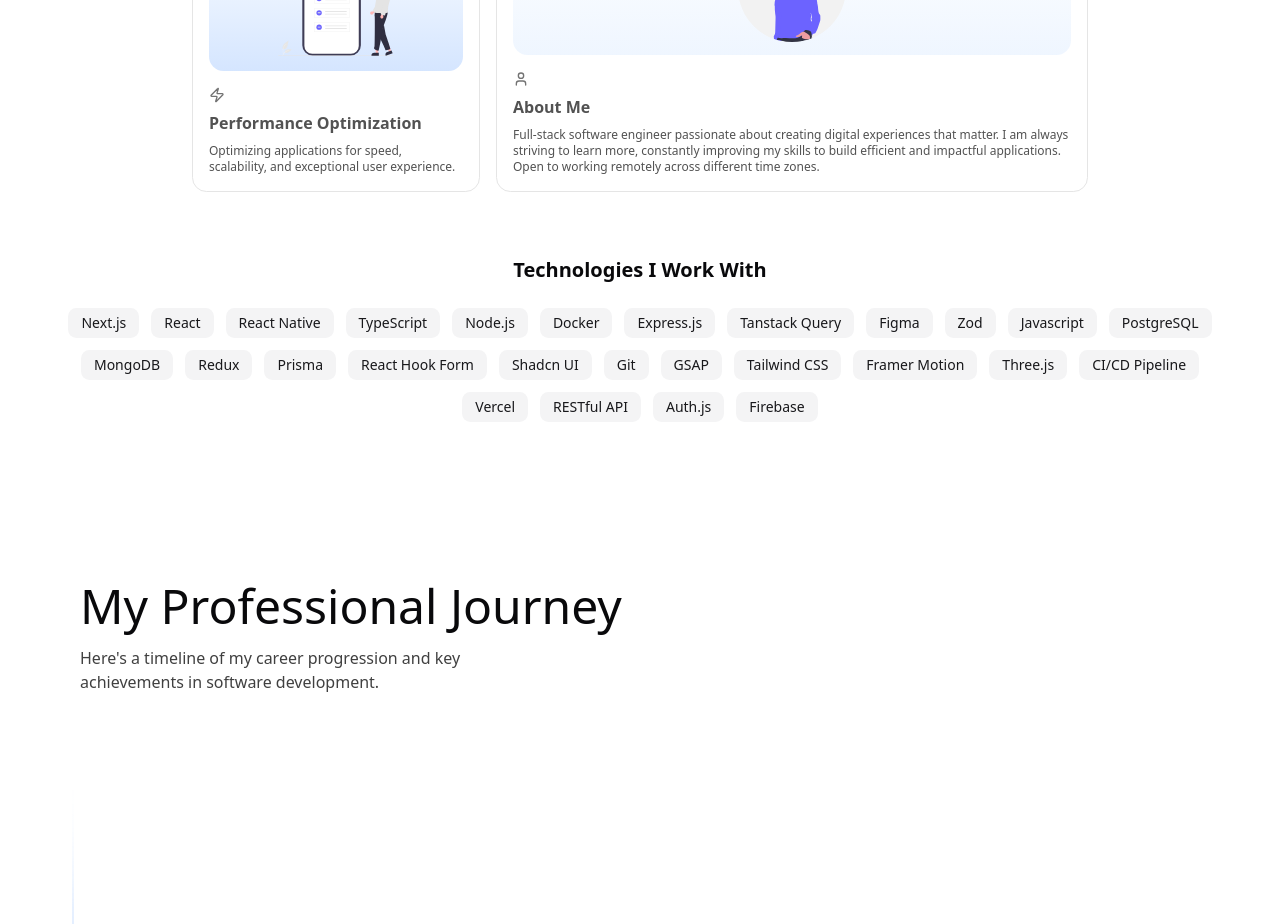
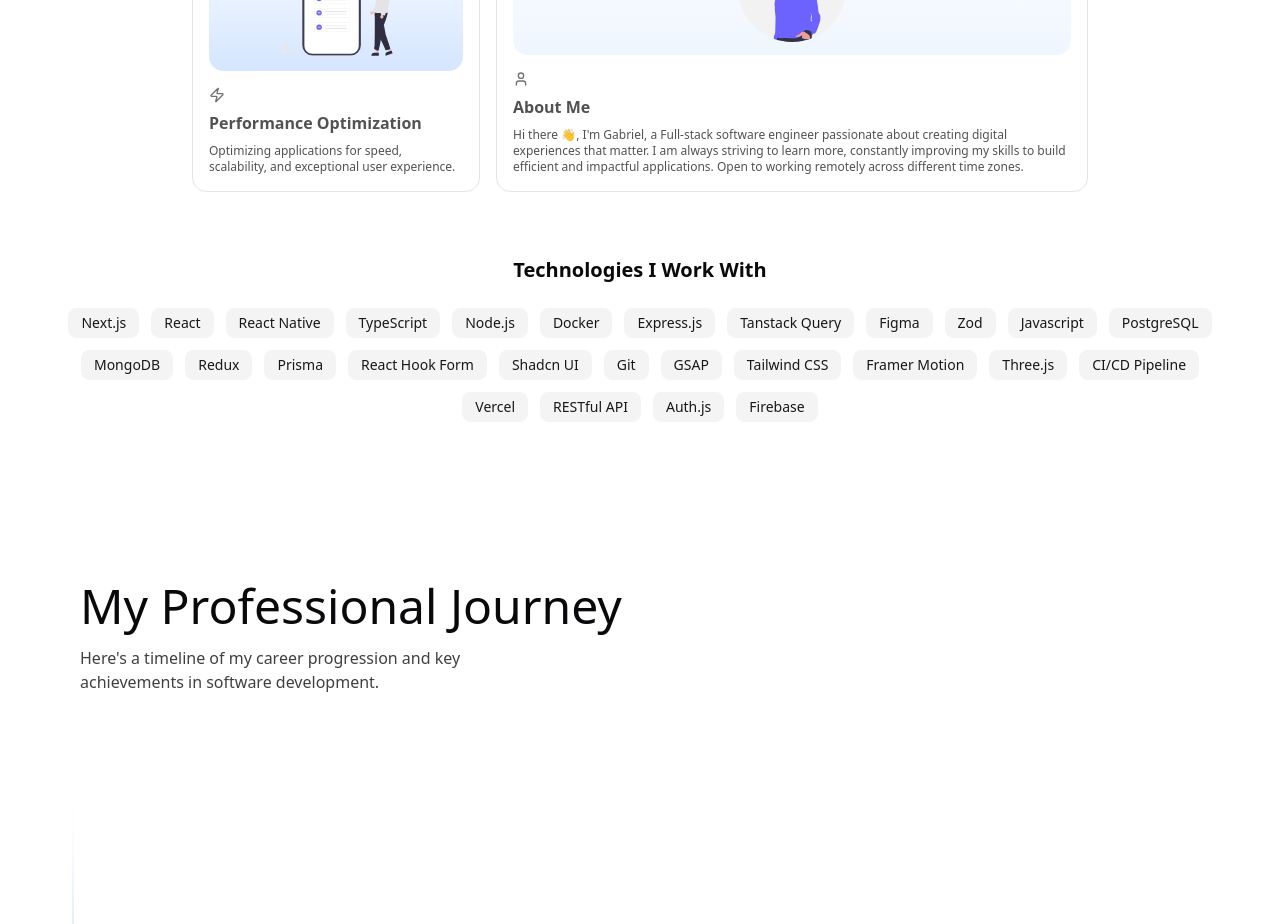
Before and after one commit to Gab-codes/cms-portfolio, a Next.js app: page / in a window 1280 px wide. Shown: the part 1800-2724 px from the top of the page. Built offline with nearby package versions, Linux system fonts and the light colour scheme.

Commit message:
update about me story

```diff
--- a/constant/skills.tsx
+++ b/constant/skills.tsx
@@ -156,7 +156,7 @@ export const bentoItems = [
   {
     title: "About Me",
     description:
-      "Full-stack software engineer passionate about creating digital experiences that matter. I am always striving to learn more, constantly improving my skills to build efficient and impactful applications. Open to working remotely across different time zones.",
+      "Hi there 👋, I'm Gabriel, a Full-stack software engineer passionate about creating digital experiences that matter. I am always striving to learn more, constantly improving my skills to build efficient and impactful applications. Open to working remotely across different time zones.",
 
     header: (
       <div className="flex flex-1 max-sm:py-5 justify-center items-center w-full h-full min-h-[6rem] rounded-xl bg-gradient-to-t from-primary-foreground to-transparent">
```
